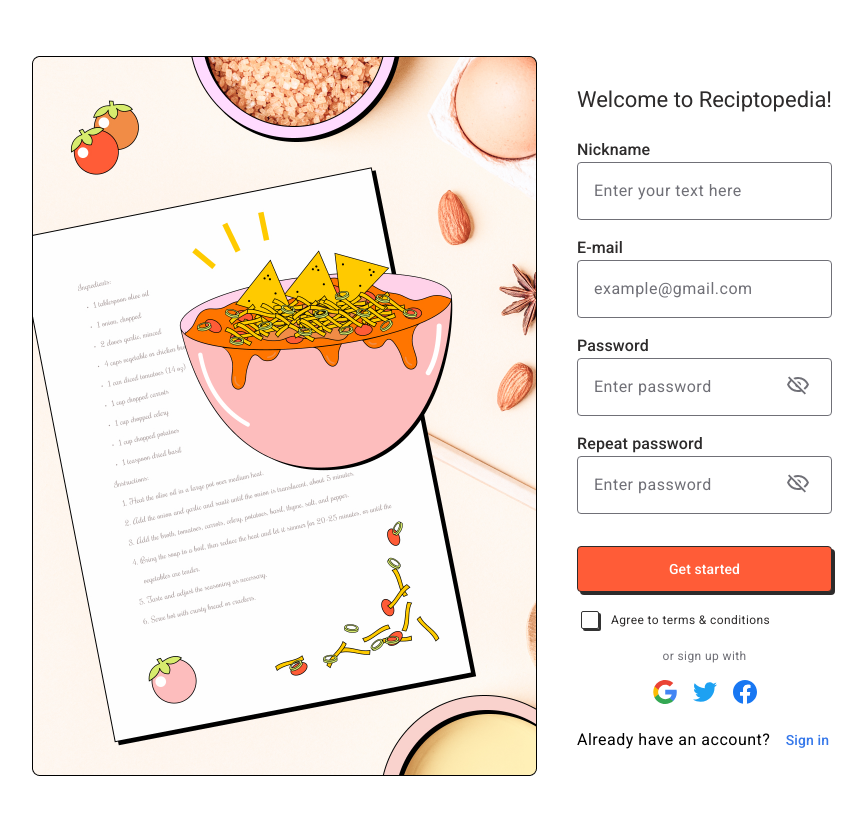
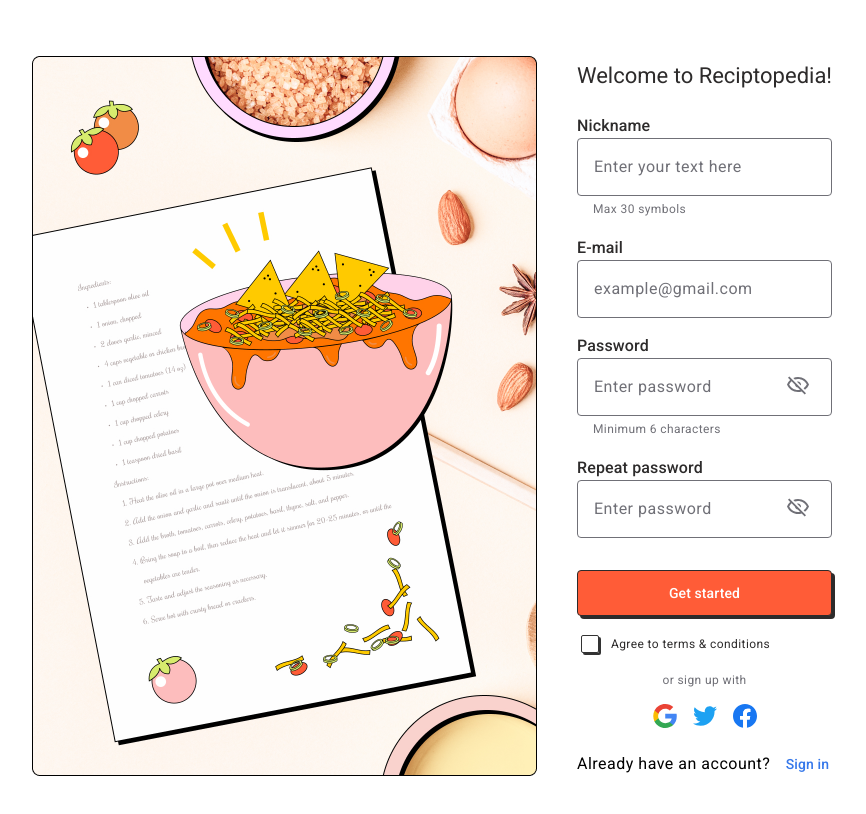
Before and after one commit to recipetoria/recipetoria-frontend, a React (Create React App) app: page /sign_up in a window 1280 px wide. Shown: the top 814 px of the page, without its empty margins (208-1074 px from the left). Built offline with nearby package versions, Linux system fonts and the light colour scheme; a web font is replaced by a local one.

Commit message:
feat: style caption and error

```diff
--- a/src/components/Input/Input.scss
+++ b/src/components/Input/Input.scss
@@ -51,6 +51,10 @@
         border: none;
         border-radius: 0;
       }
+
+      &_error {
+        @include border($color: $error-color, $width: 2px);
+      }
     }
 
     &_checkbox {
@@ -84,4 +88,17 @@
       color: $gray-1-color;
     }
   }
+
+  .caption {
+    margin-left: 16px;
+
+    font-size: 12px;
+    line-height: 1.33;
+    color: $gray-1-color;
+    letter-spacing: 0.4px;
+
+    &_error {
+      color: $error-color;
+    }
+  }
 }
--- a/src/components/Input/Input.tsx
+++ b/src/components/Input/Input.tsx
@@ -28,6 +28,7 @@ interface InputProps {
     };
   };
   placeholder: string;
+  caption?: string;
 }
 
 export default function Input(props: InputProps) {
@@ -40,7 +41,18 @@ export default function Input(props: InputProps) {
     type,
     validationSchema,
     placeholder,
+    caption,
   } = props;
+
+  const captionText = () => {
+    let text: string | undefined;
+    if (errors[name]?.message) {
+      text = errors[name]?.message;
+    } else if (caption) {
+      text = caption;
+    }
+    return text;
+  };
 
   return (
     <div
@@ -58,8 +70,8 @@ export default function Input(props: InputProps) {
       </label>
       <div
         className={`input__wrapper ${
-          type === "checkbox" ? "input__wrapper_checkbox" : ""
-        }`}
+          errors[name]?.message ? "input__wrapper_error" : ""
+        } ${type === "checkbox" ? "input__wrapper_checkbox" : ""}`}
       >
         <input
           type={type}
@@ -77,11 +89,14 @@ export default function Input(props: InputProps) {
           ""
         )}
       </div>
-      {errors && errors[name]?.type === "required" && (
-        <span className="error">{errors[name]?.message}</span>
-      )}
-      {errors && errors[name]?.type === "minLength" && (
-        <span className="error">{errors[name]?.message}</span>
+      {caption || errors[name]?.message ? (
+        <span
+          className={`caption ${errors[name]?.message ? "caption_error" : ""}`}
+        >
+          {captionText()}
+        </span>
+      ) : (
+        ""
       )}
     </div>
   );
--- a/src/pages/SignPage/SignPage.tsx
+++ b/src/pages/SignPage/SignPage.tsx
@@ -86,6 +86,7 @@ export default function SignPage(props: ISignPageProps) {
                     },
                   }}
                   placeholder="Enter your text here"
+                  caption="Max 30 symbols"
                 />
               )}
               <Input
@@ -120,6 +121,7 @@ export default function SignPage(props: ISignPageProps) {
                   },
                 }}
                 placeholder="Enter password"
+                caption="Minimum 6 characters"
               />
               {signMode === "signUp" && (
                 <Input
--- a/src/styles/_mixins.scss
+++ b/src/styles/_mixins.scss
@@ -16,7 +16,7 @@
   }
 }
 
-@mixin border($color) {
-  border: 1px solid $color;
+@mixin border($color, $width: 1px) {
+  border: $width solid $color;
   border-radius: 4px;
 }
```
